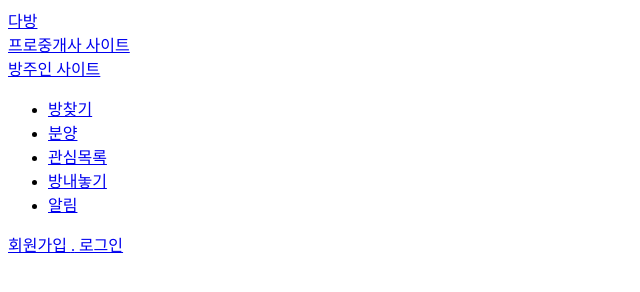
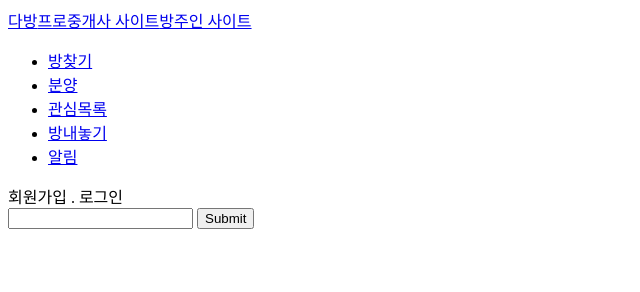
Before and after one commit to rubatocantabile/Creatinig_a_Website_Exercise, a plain HTML site: page 한초롱/Dabang/index.html in a window 1280 px wide. Shown: the whole page, without its empty margins (0-640 px from the left). Drawn offline with Linux system fonts and the light colour scheme.

Commit message:
변동사항 업데이트

```diff
--- a/한초롱/Dabang/index.html
+++ b/한초롱/Dabang/index.html
@@ -4,11 +4,12 @@
   <meta charset="UTF-8">
   <meta name="viewport" content="width=device-width, initial-scale=1.0">
   <meta http-equiv="X-UA-Compatible" content="ie=edge">
-  <title>Document</title>
+  <link rel="stylesheet" href="style.css">
+  <title>부동산 필수 앱 다방</title>
 </head>
 
 <body>
-  <header class="haeder">
+  <header id="header" class="header">
     <div class="left">
       <div>
         <a href="#">다방</a>
@@ -21,6 +22,7 @@
       </div>
     </div>
     <div class="right">
+      <div>
         <ul>
           <li><a href="#" target="_blank">방찾기</a></li>
           <li><a href="#" target="_blank">분양</a></li>
@@ -28,12 +30,21 @@
           <li><a href="#" target="_blank">방내놓기</a></li>
           <li><a href="#" target="_blank">알림</a></li>
         </ul>
-    <a href="#" target="_blank">회원가입
+
+      <!-- 회원 가입이 a태그로 되어있는 이유 알아보기 -->
+        <div class="signinup">회원가입
           <span>.</span>
           로그인
-    </a>
+        </div>
+      </div>
+
     </div>
   </header>
-
+  <main>
+    <form action="/search">
+      <input type="text">
+      <input type="submit">
+    </form>
+  </main>
 </body>
 </html>
--- a/한초롱/Dabang/style.css
+++ b/한초롱/Dabang/style.css
@@ -1,17 +1,22 @@
 .header {
-  position: absolute;
-  justify-content: space-between;
-  align-items: center;
+
 }
 
 .left {
-
+  display: flex;
+  align-items: center;
+  width: 50%;
 }
 
 .right {
-
+  display: flex;
+  width: 50%;
 }
 
 a {
   cursor: pointer;
 }
+
+.signinup {
+  cursor: pointer;
+}
```
Lines whose indentation alone changed are shown as unchanged.
